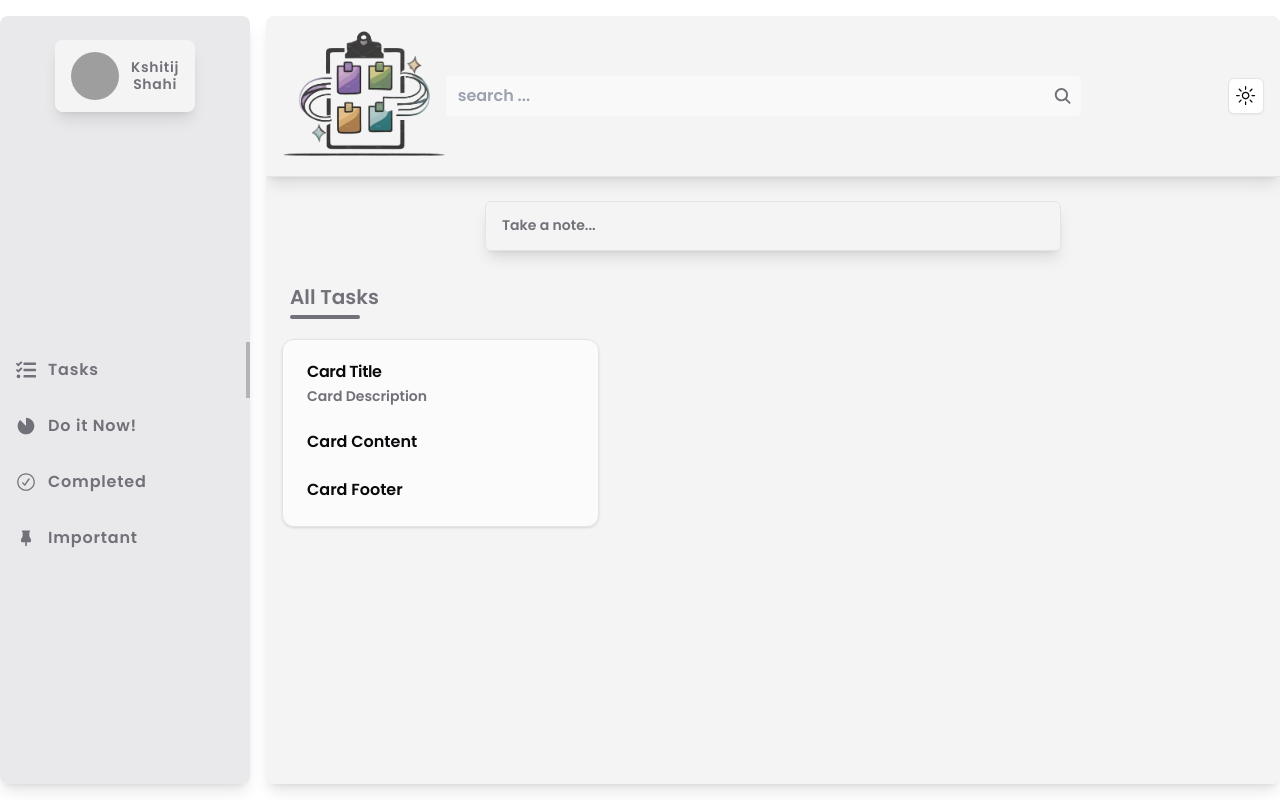
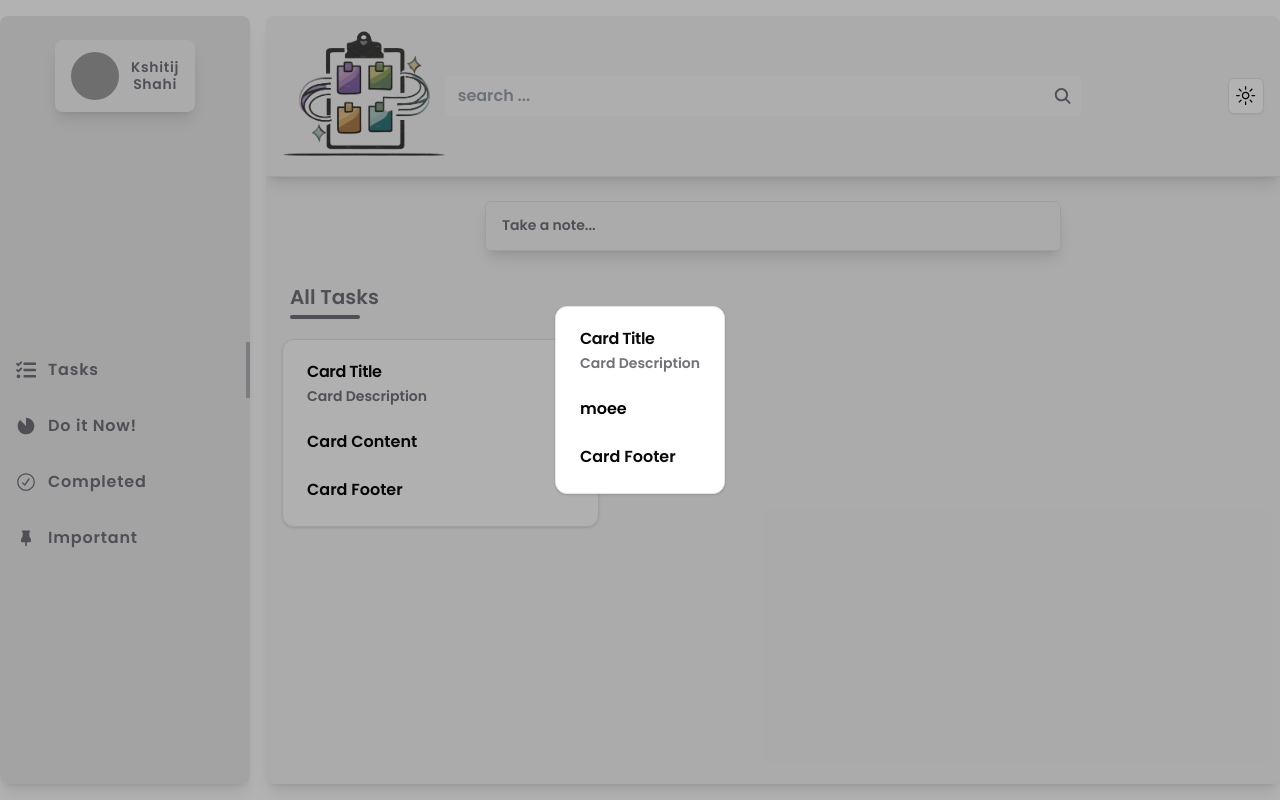
Before and after one commit to Moee5055/Task-Manager, a Next.js app: page /tasks in a window 1280 px wide. Built offline with nearby package versions, Linux system fonts and the light colour scheme; grey boxes are pictures that could not be loaded.

Commit message:
modal open completd

```diff
--- a/src/app/_components/task/Display.tsx
+++ b/src/app/_components/task/Display.tsx
@@ -1,3 +1,4 @@
+"use client";
 import {
   Card,
   CardContent,
@@ -6,8 +7,11 @@ import {
   CardHeader,
   CardTitle,
 } from "@/components/ui/card";
+import { useState } from "react";
+import EditModal from "./EditModal";
 
 const DisplayTask = () => {
+  const [isOpen, setIsOpen] = useState(true);
   return (
     <div className="flex flex-col space-y-3 px-4">
       <div className="space-y-1 relative left-2">
@@ -15,7 +19,9 @@ const DisplayTask = () => {
         <div className="h-1 w-[70px] bg-muted-foreground rounded-lg"></div>
       </div>
       <div className="grid grid-cols-1 md:grid-cols-2 lg:grid-cols-3 2xl:grid-cols-4 gap-4 pt-2">
-        <Card className="bg-background/70">
+        {isOpen && <EditModal onClose={() => setIsOpen(false)} />}
+
+        <Card className="bg-background/70" onClick={() => setIsOpen(true)}>
           <CardHeader>
             <CardTitle>Card Title</CardTitle>
             <CardDescription>Card Description</CardDescription>
--- /dev/null
+++ b/src/app/_components/task/EditModal.tsx
@@ -0,0 +1,34 @@
+"use client";
+import {
+  Card,
+  CardContent,
+  CardDescription,
+  CardFooter,
+  CardHeader,
+  CardTitle,
+} from "@/components/ui/card";
+
+const EditModal = ({ onClose }: { onClose: () => void }) => {
+  return (
+    <div className="absolute inset-0 bg-black/30 z-40">
+      <div className="h-full flex justify-center items-center z-45">
+        <Card className="bg-white">
+          <CardHeader>
+            <CardTitle>Card Title</CardTitle>
+            <CardDescription>Card Description</CardDescription>
+          </CardHeader>
+          <CardContent>
+            <p className="text-black" onClick={onClose}>
+              moee
+            </p>
+          </CardContent>
+          <CardFooter>
+            <p>Card Footer</p>
+          </CardFooter>
+        </Card>
+      </div>
+    </div>
+  );
+};
+
+export default EditModal;
```
